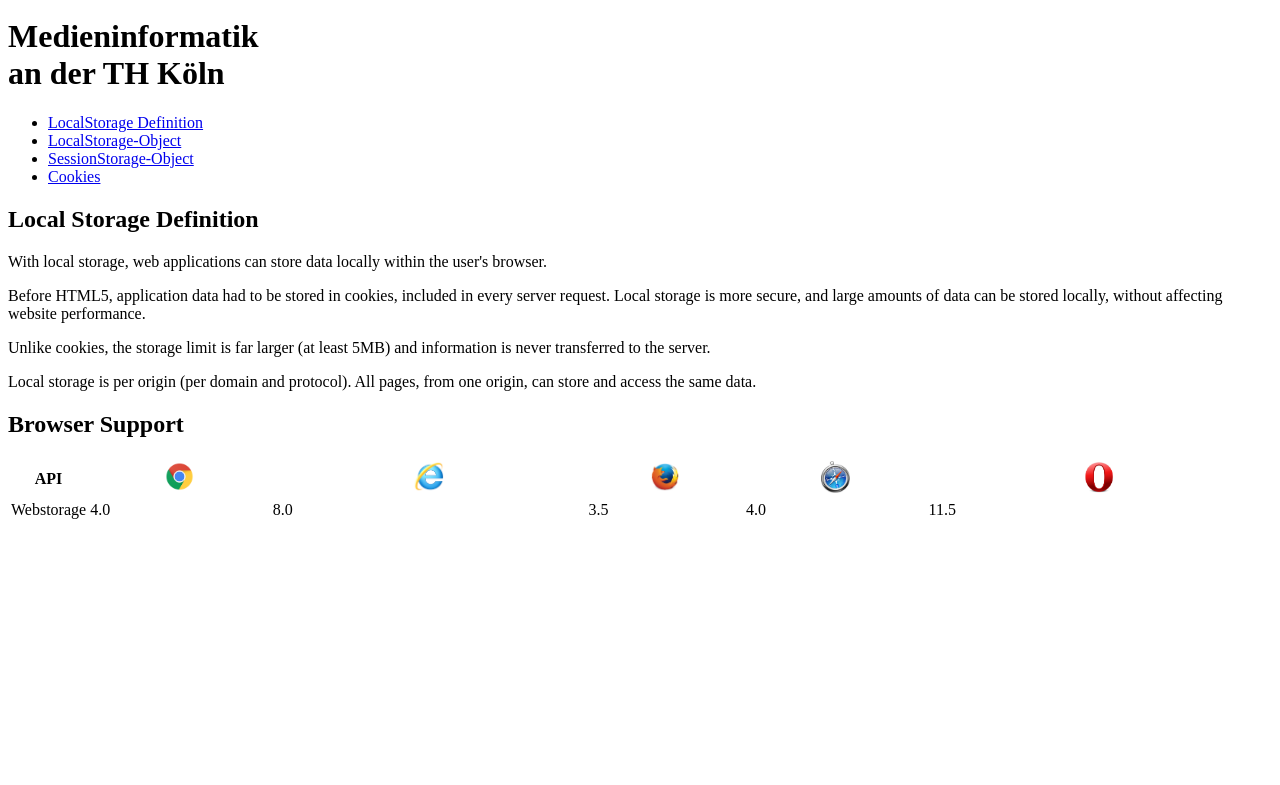
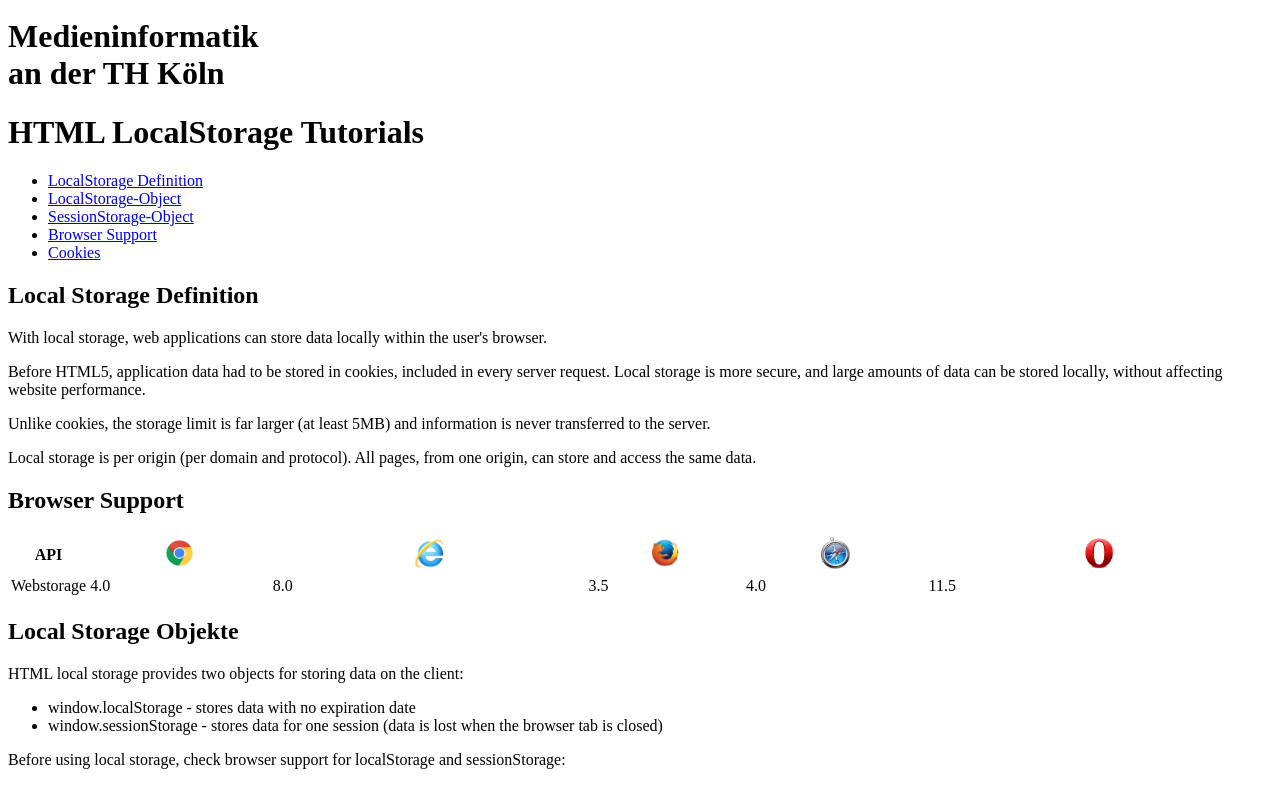
Before and after one commit to IssamJow/Local-Storage-Projekt, a plain HTML site: page Projekt.html in a window 1280 px wide. Shown: the part 47-832 px from the top of the page. Before the commit the page ends 800 px from the top, so only its background shows below. Drawn offline with Linux system fonts and the light colour scheme.

Commit message:
ende BEschprechung mit Koray

```diff
--- a/Projekt.html
+++ b/Projekt.html
@@ -14,7 +14,7 @@
         <link href="../Local-Storage-Projekt/Layout.css">
 
 
-</head>
+</head> <!-- Grosse headline "Local Storage Tutorials 2- noch eine NAvi erstellen mit checksupport 3-trennungborders auf grun 4 buttons im pink-->
         <body>
             <header>
                 <div class="Th-logo">
@@ -24,12 +24,15 @@
                     <img src="../Local-Storage-Projekt/Src/assets/img/mi-box-100.png" alt="mi-box-100" width="100" height="83">
                     <h1>Medieninformatik<br>an der TH Köln</h1>
                 </div>
+                <div><h1> HTML LocalStorage Tutorials</h1></div>
                 <nav>
                     <ul id="nav">
                         <li><a href="#definition" title="Definition">LocalStorage Definition</a></li>
                         <li><a href="#local-storage-object" title="Local-Storage-Object">LocalStorage-Object</a></li>
                         <li><a href="#session-storage-object" title="Session-Storage-Object">SessionStorage-Object</a></li>
+                        <li><a href="#checkbrowsersupprt" title="BrowserSupport"> Browser Support</a></li>
                         <li><a href="#cookies" title="Cookies">Cookies</a></li>
+
                     </ul>
                 </nav>
             </header>
@@ -64,11 +67,25 @@
                           <td>4.0</td>
                           <td>11.5</td>
 				      </tr>
+                        </tbody>
+                </table>
 
             </section>
-            <section>
+            <section id="Object-CheckSupport">
+
+                <h2>Local Storage Objekte </h2>
+
+                <p>HTML local storage provides two objects for storing data on the client:</p>
+        <ul id="supportbrowser">
+                <li>window.localStorage - stores data with no expiration date</li>
+                <li>window.sessionStorage - stores data for one session (data is lost when the browser tab is closed)</li>
+                </ul>
+                <p>Before using local storage, check browser support for localStorage and sessionStorage:</p>
+
+
 
                 </section>
+    <!-- auf die W3s seite CSS Code beispiel anschaun -->
 
 
 
```
